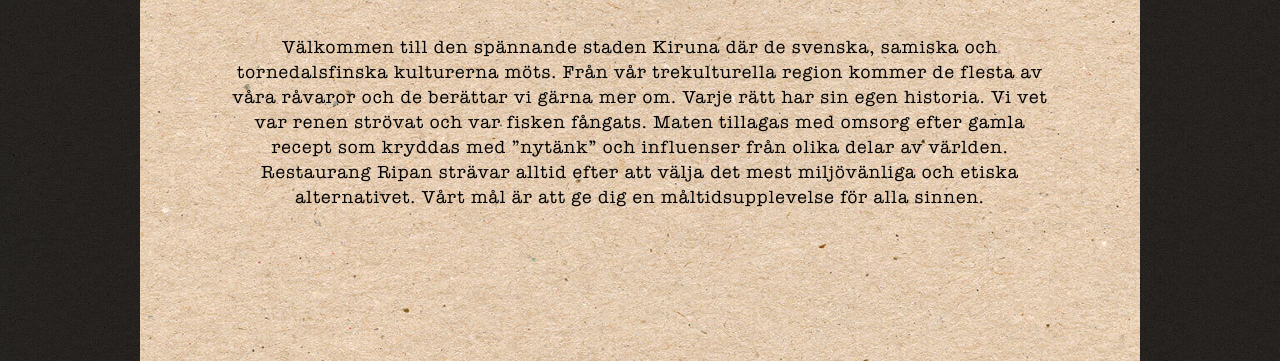
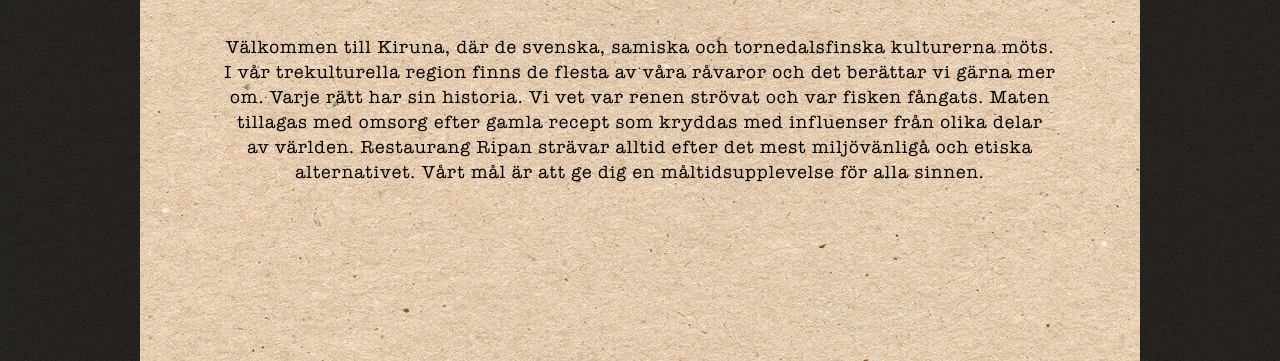
Before and after one commit to ozzbourne/campripan-PROD, a website: page index.html in a window 1280 px wide. Shown: the part 282-643 px from the top of the page. Drawn offline with Linux system fonts and the light colour scheme.

Commit message:
Klimatsmart texter

```diff
--- a/index.html
+++ b/index.html
@@ -17,15 +17,14 @@
           </div>
           <section class="pattisjokkiMenu__MatFilosofi--TextSection">
             <p>
-              Välkommen till den spännande staden Kiruna där de svenska, samiska
-              och tornedalsfinska kulturerna möts. Från vår trekulturella region
-              kommer de flesta av våra råvaror och de berättar vi gärna mer om.
-              Varje rätt har sin egen historia. Vi vet var renen strövat och var
-              fisken fångats. Maten tillagas med omsorg efter gamla recept som
-              kryddas med ”nytänk” och influenser från olika delar av världen.
-              Restaurang Ripan strävar alltid efter att välja det mest
-              miljövänliga och etiska alternativet. Vårt mål är att ge dig en
-              måltidsupplevelse för alla sinnen.
+              Välkommen till Kiruna, där de svenska, samiska och tornedalsfinska
+              kulturerna möts. I vår trekulturella region finns de flesta av
+              våra råvaror och det berättar vi gärna mer om. Varje rätt har sin
+              historia. Vi vet var renen strövat och var fisken fångats. Maten
+              tillagas med omsorg efter gamla recept som kryddas med influenser
+              från olika delar av världen. Restaurang Ripan strävar alltid efter
+              det mest miljövänliga och etiska alternativet. Vårt mål är att ge
+              dig en måltidsupplevelse för alla sinnen.
             </p>
           </section>
         </div>
```
